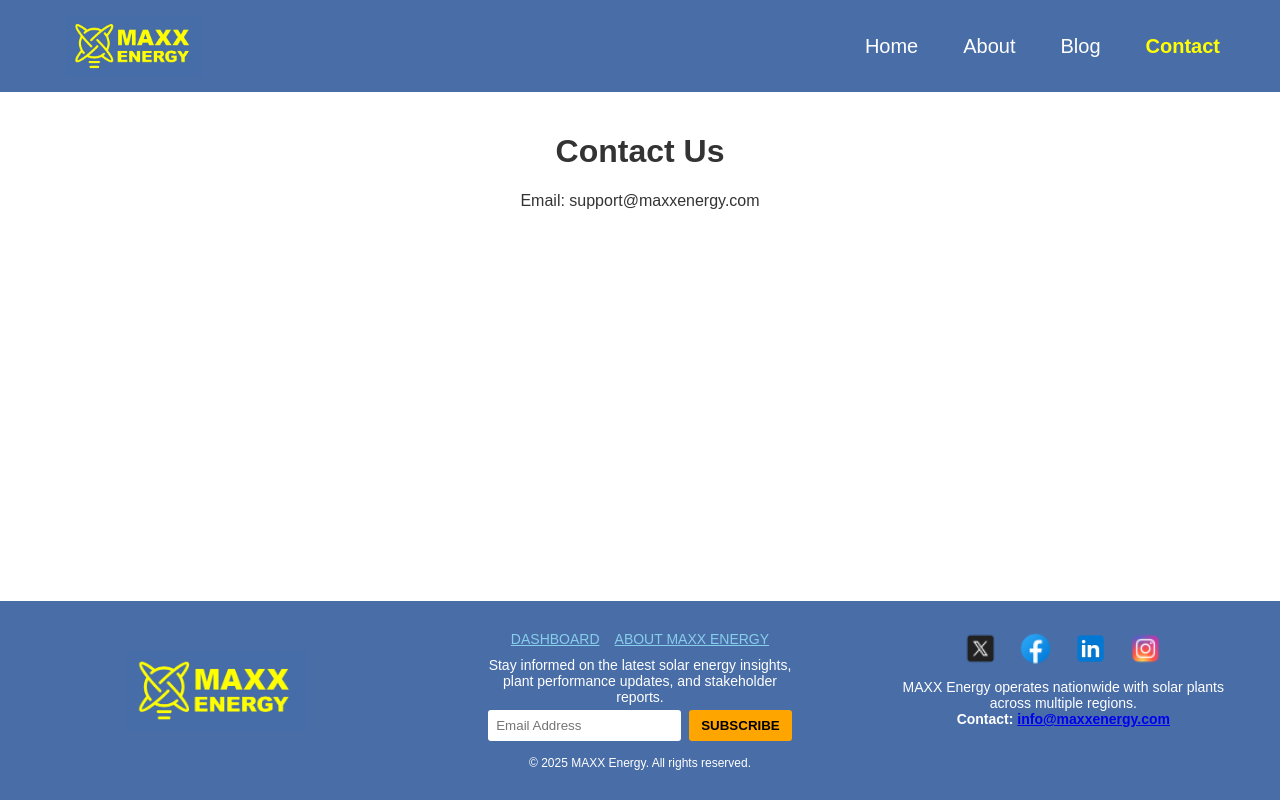
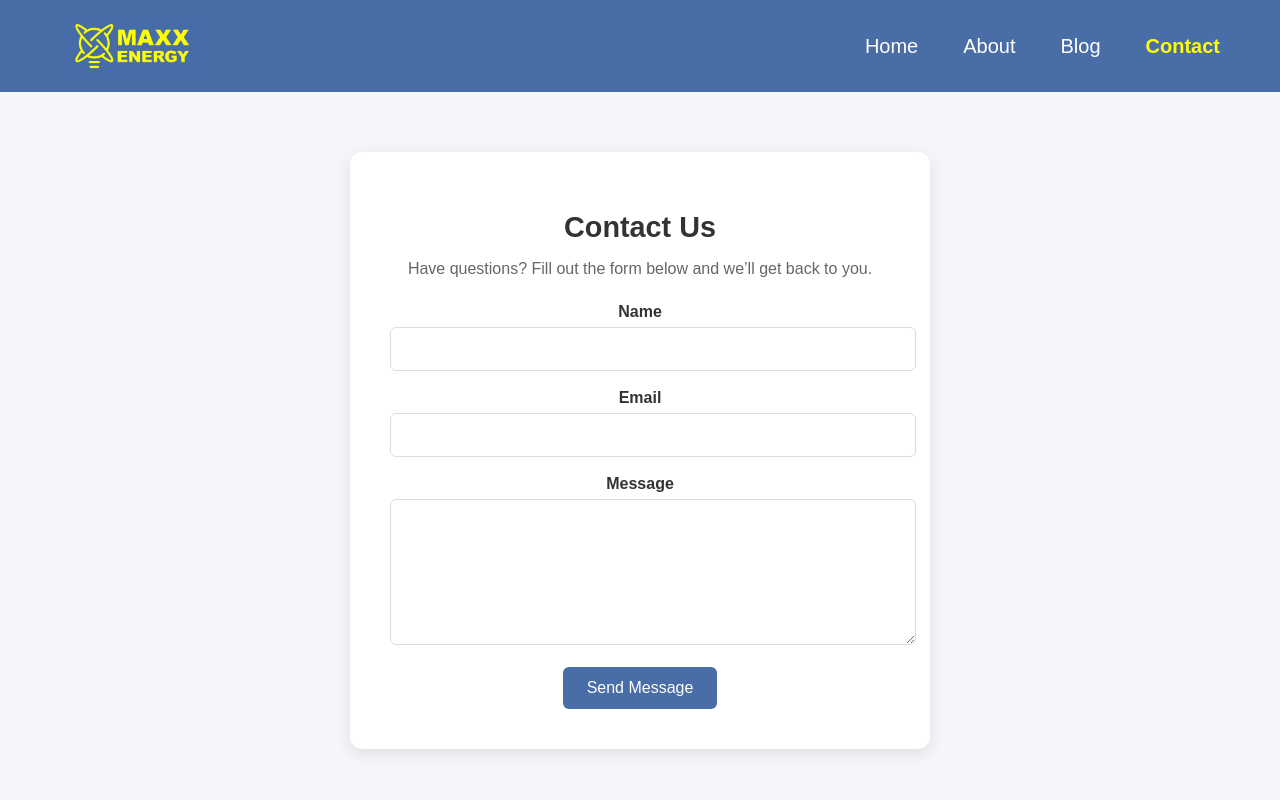
Before and after one commit to xaetbek/MaxxEnergyWebpage, a React (Create React App) app in the folder front-end/: page / in a window 1280 px wide. Both pictures are taken after a click on the button "Contact". Shown: the top 800 px of the page. Built offline with nearby package versions, Linux system fonts and the light colour scheme.

Commit message:
Contact page is done
Contact us form is done with requirements:
- Contact form with fields for name, email, and message

- Validation for required fields

- Success message after form submission

```diff
--- /dev/null
+++ b/front-end/src/pages/Contact.css
@@ -0,0 +1,96 @@
+/* Contact.css */
+
+.contact-container {
+  display: flex;
+  justify-content: center;
+  align-items: flex-start;
+  padding: 60px 20px;
+  background-color: #f5f6fa; /* soft background contrast */
+  min-height: 50vh;
+}
+
+.contact-card {
+  background: #ffffff;
+  padding: 40px;
+  border-radius: 12px;
+  box-shadow: 0 4px 15px rgba(0, 0, 0, 0.1);
+  max-width: 500px;
+  width: 100%;
+}
+
+.contact-card h1 {
+  margin-bottom: 10px;
+  font-size: 1.8rem;
+  color: #333;
+}
+
+.contact-card p {
+  margin-bottom: 25px;
+  color: #666;
+}
+
+/* Form styling */
+.contact-form label {
+  font-weight: 600;
+  display: block;
+  margin-bottom: 6px;
+  color: #333;
+}
+
+.contact-form input,
+.contact-form textarea {
+  width: 100%;
+  padding: 12px;
+  margin-bottom: 18px;
+  border: 1px solid #ddd;
+  border-radius: 6px;
+  font-size: 1rem;
+  transition: border-color 0.2s ease;
+}
+
+.contact-form input:focus,
+.contact-form textarea:focus {
+  border-color: #496DA7;
+  outline: none;
+}
+
+.contact-form textarea {
+  resize: vertical;
+  min-height: 120px;
+}
+
+/* Button */
+.contact-form button {
+  background-color: #496DA7;
+  color: white;
+  border: none;
+  padding: 12px 24px;
+  border-radius: 6px;
+  font-size: 1rem;
+  cursor: pointer;
+  transition: background-color 0.2s ease;
+}
+
+.contact-form button:hover {
+  background-color: #36547f;
+}
+
+/* Error + Success messages */
+.contact-form .contact-error {
+  color: red;
+  font-size: 0.9rem;
+  margin-top: -12px;
+  margin-bottom: 12px;
+}
+
+.contact-success {
+  color: green;
+  margin-bottom: 15px;
+  font-weight: 600;
+}
+
+/* Highlight input with red border on error */
+.input-error {
+  border: 1px solid red !important;
+  outline: none;
+}
--- a/front-end/src/pages/Contact.js
+++ b/front-end/src/pages/Contact.js
@@ -1,11 +1,86 @@
-import React from "react";
+import React, { useState } from "react";
+import "./Contact.css";
 
 function Contact() {
+  const [formData, setFormData] = useState({ name: "", email: "", message: "" });
+  const [errors, setErrors] = useState({});
+  const [success, setSuccess] = useState(false);
+
+  const handleChange = (e) => {
+    setFormData({ ...formData, [e.target.name]: e.target.value });
+  };
+
+  const validate = () => {
+    const newErrors = {};
+    if (!formData.name.trim()) newErrors.name = "Name is required";
+    if (!formData.email.trim()) {
+      newErrors.email = "Email is required";
+    } else if (!/\S+@\S+\.\S+/.test(formData.email)) {
+      newErrors.email = "Invalid email format";
+    }
+    if (!formData.message.trim()) newErrors.message = "Message is required";
+    return newErrors;
+  };
+
+  const handleSubmit = (e) => {
+    e.preventDefault();
+    const validationErrors = validate();
+    if (Object.keys(validationErrors).length === 0) {
+      console.log("Form submitted:", formData);
+      setSuccess(true);
+      setFormData({ name: "", email: "", message: "" });
+      setErrors({});
+    } else {
+      setErrors(validationErrors);
+      setSuccess(false);
+    }
+  };
+
   return (
-    <div style={{ padding: "20px" }}>
-      <h1>Contact Us</h1>
-      <p>Email: support@maxxenergy.com</p>
-    </div>
+    <main className="contact-container">
+      <div className="contact-card">
+        <h1>Contact Us</h1>
+        <p>Have questions? Fill out the form below and we’ll get back to you.</p>
+
+        {success && <div className="contact-success">✅ Your message has been sent!</div>}
+
+        <form onSubmit={handleSubmit} className="contact-form" noValidate>
+          <label htmlFor="name">Name</label>
+          <input
+            id="name"
+            type="text"
+            name="name"
+            value={formData.name}
+            onChange={handleChange}
+            className={errors.name ? "input-error" : ""}
+          />
+          {errors.name && <p className="contact-error">{errors.name}</p>}
+
+          <label htmlFor="email">Email</label>
+          <input
+            id="email"
+            type="email"
+            name="email"
+            value={formData.email}
+            onChange={handleChange}
+            className={errors.email ? "input-error" : ""}
+          />
+          {errors.email && <p className="contact-error">{errors.email}</p>}
+
+          <label htmlFor="message">Message</label>
+          <textarea
+            id="message"
+            name="message"
+            value={formData.message}
+            onChange={handleChange}
+            className={errors.message ? "input-error" : ""}
+          ></textarea>
+          {errors.message && <p className="contact-error">{errors.message}</p>}
+
+          <button type="submit">Send Message</button>
+        </form>
+      </div>
+    </main>
   );
 }
 
```
